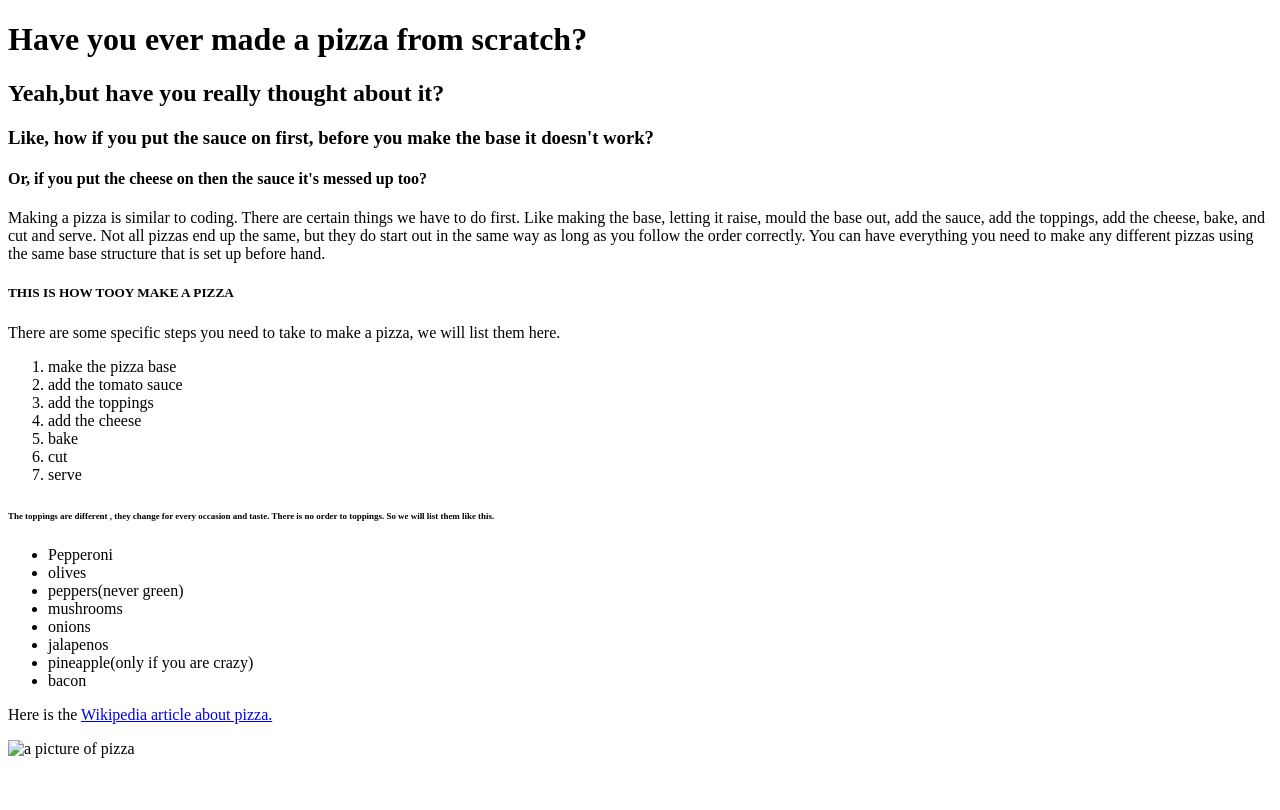
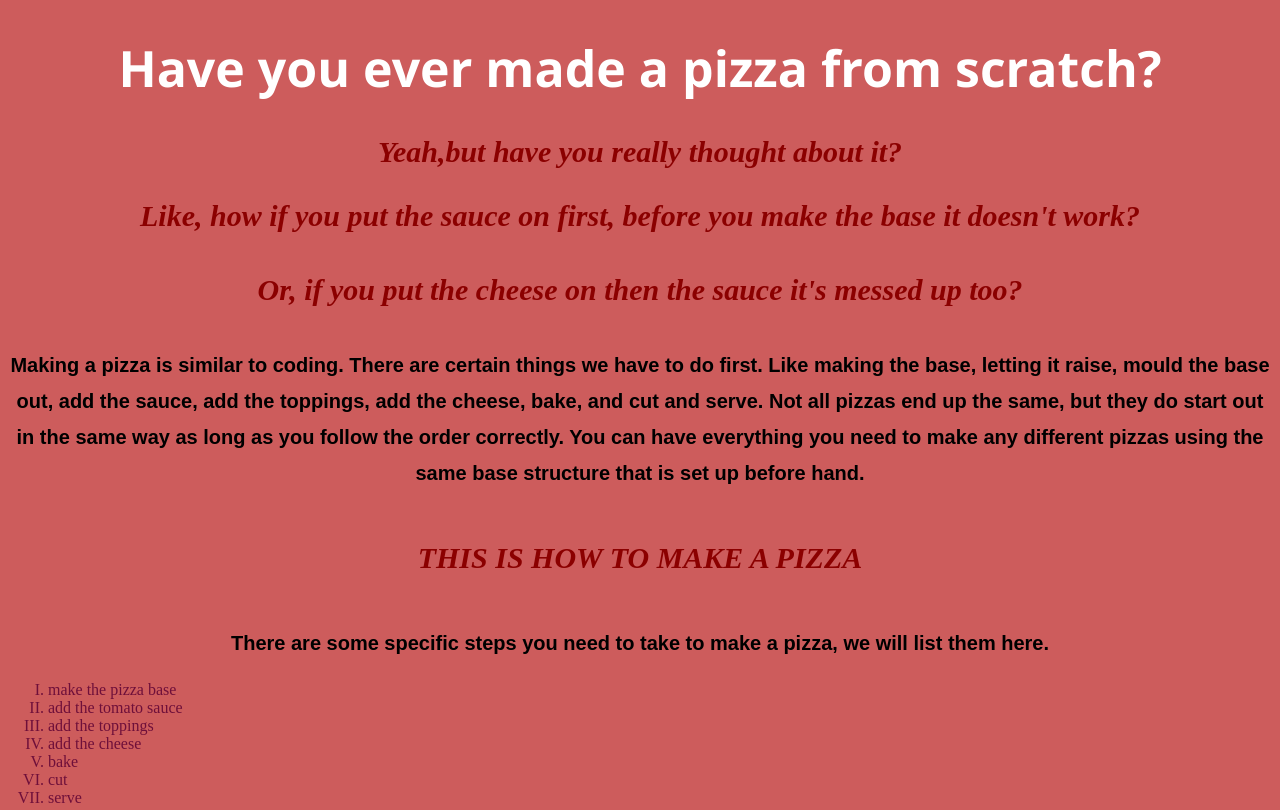
Before and after one commit to wsb2-wong/GWDS_week2, a plain HTML site: page index.html in a window 1280 px wide. Shown: the top 810 px of the page. Drawn offline with Linux system fonts and the light colour scheme.

Commit message:
new adjustment

```diff
--- a/index.html
+++ b/index.html
@@ -4,24 +4,25 @@
     <meta charset="UTF-8">
     <meta name="viewport" content="width=device-width, initial-scale=1.0">
     <title>PIZZA PARTY</title>
+    <link rel="stylesheet" href="style.css">
 </head>
 
 <body>
-    <h1><strong>Have you ever made a pizza from scratch?</strong></h1>
-    <h2>Yeah,but have you really thought about it?</h2>
-    <h3>Like, how if you put the sauce on first, before you make the base it doesn't work?</h3>
-    <h4>Or, if you put the cheese on then the sauce it's messed up too?</h4>
+    <h1 class="special"><strong>Have you ever made a pizza from scratch?</strong></h1>
+    <h2 class="special">Yeah,but have you really thought about it?</h2>
+    <h3 class="special">Like, how if you put the sauce on first, before you make the base it doesn't work?</h3>
+    <h4 class="special">Or, if you put the cheese on then the sauce it's messed up too?</h4>
 
     <!--paragraph-->
-    <p>Making a pizza is similar to coding. There are certain things we have to do first.
+    <p class="special">Making a pizza is similar to coding. There are certain things we have to do first.
     Like making the base, letting it raise, mould the base out, add the sauce, add the toppings, add the cheese,
     bake, and cut and serve. Not all pizzas end up the same, but they do start out in the same way as long as you
     follow the order correctly. You can have everything you need to make any different pizzas using the same base
     structure that is set up before hand.</p>
 
     <!--ingredients-->
-    <h5></small>THIS IS HOW TOOY MAKE A PIZZA</small></h5>
-    <p></small>There are some specific steps you need to take to make a pizza,
+    <h5 class="special"></small>THIS IS HOW TO MAKE A PIZZA</small></h5>
+    <p class="special"></small>There are some specific steps you need to take to make a pizza,
         we will list them here.</small></p>
 
     <ol>
@@ -34,22 +35,22 @@
         <li>serve</li>
     </ol>
 
-    <h6><small>The toppings are different , they change for every occasion and taste. There is no order to toppings. So we will list
+    <h6 class="special"><small>The toppings are different , they change for every occasion and taste. There is no order to toppings. So we will list
         them like this.</small></h6>
 
     <ul>
-        <li>Pepperoni</li>
+        <li class="fav">Pepperoni</li>
         <li>olives</li>
         <li>peppers(never green)</li>
         <li>mushrooms</li>
         <li>onions</li>
-        <li>jalapenos</li>
+        <li class="fav">jalapenos</li>
         <li>pineapple(only if you are crazy)</li>
-        <li>bacon</li>
+        <li class="fav">bacon</li>
     </ul>
 
     <p>Here is the <a href="https://en.wikipedia.org/wiki/Pizza" target="blank">Wikipedia article about pizza.</a></p>
 
-    <img src="Pizza.jpg" alt="a picture of pizza">
+    <img class="pizza" src="Pizza.jpg" alt="a picture of pizza">
 </body>
 </html>
--- /dev/null
+++ b/style.css
@@ -0,0 +1,52 @@
+body {
+ background-color: indianred;
+}
+
+.special {
+  font-weight: bold;
+  text-align: center;
+}
+
+p {
+  line-height: 1.8;
+  font-family: Arial, Helvetica, sans-serif;
+  color: #000000;
+  font-size: 20px;
+}
+
+h2, h3, h4, h5, h6 {
+  font-size: 30px;
+  color: #8b0000; /* Dark red */
+  font-style: italic;
+}
+
+h1 {
+  font-family: 'Segoe UI', Tahoma, Geneva, Verdana, sans-serif;
+  font-size: 50px;
+  color: #fff;
+  font-style: normal;
+}
+
+ul{
+    list-style-type: square;
+}
+
+ol{
+    list-style-type: upper-roman;
+}
+
+li{
+    color: rgb(110, 15, 58);
+}
+
+.fav{
+    color: rgb(255, 255, 255);
+}
+
+.pizza{
+    width: 50%;
+}
+
+a{
+    color: #000000;
+}
```
